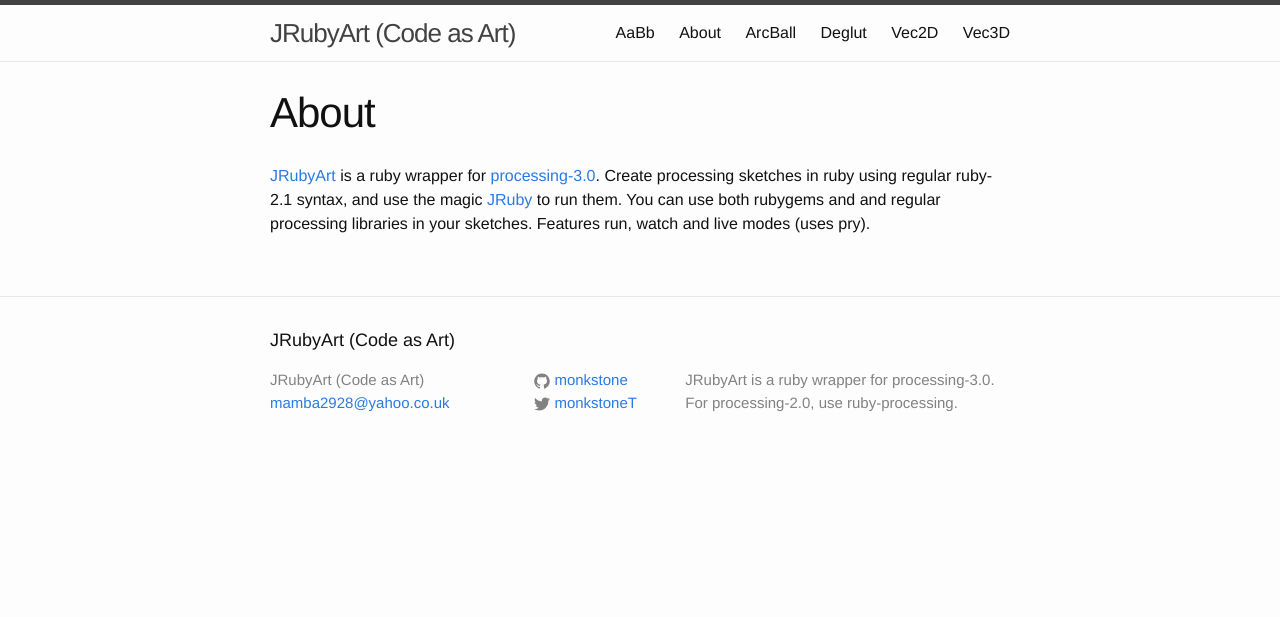
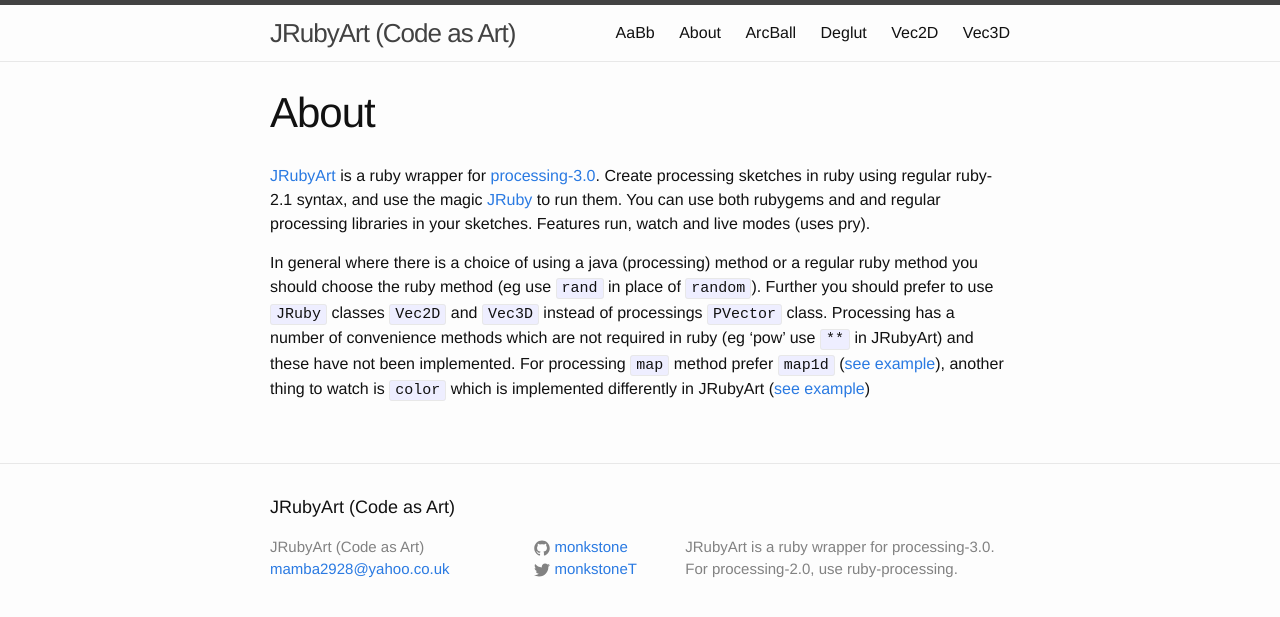
Before and after one commit to ruby-processing/ruby-processing.github.io, a Jekyll site: the page built from about.md, in a window 1280 px wide. Shown: the top 617 px of the page. Built offline with Jekyll 4.4.1, drawn with Linux system fonts in a browser that asks for light colours.

Commit message:
use rubygit add about.md!

```diff
--- a/about.md
+++ b/about.md
@@ -4,12 +4,13 @@
 permalink: /about/
 ---
 
-[JRubyArt][jruby_art] is a ruby wrapper for [processing-3.0][processing].  Create processing sketches
-  in ruby using regular ruby-2.1 syntax, and use the magic [JRuby][jruby] to run them.
-  You can use both rubygems and and regular processing libraries in your
-  sketches. Features run, watch and live modes (uses pry).
+[JRubyArt][jruby_art] is a ruby wrapper for [processing-3.0][processing]. Create processing sketches in ruby using regular ruby-2.1 syntax, and use the magic [JRuby][jruby] to run them. You can use both rubygems and and regular processing libraries in your sketches. Features run, watch and live modes (uses pry).
+
+In general where there is a choice of using a java (processing) method or a regular ruby method you should choose the ruby method (eg use `rand` in place of `random`). Further you should prefer to use `JRuby` classes `Vec2D` and `Vec3D` instead of processings `PVector` class. Processing has a number of convenience methods which are not required in ruby (eg 'pow' use `**` in JRubyArt) and these have not been implemented. For processing `map` method prefer `map1d` ([see example][map1d]), another thing to watch is `color` which is implemented differently in JRubyArt ([see example][color])
 
 [jruby]: http://jruby.org
 [processing]: https://processing.org
 
 [jruby_art]: https://ruby-processing.github.io/index.html
+[color]: https://github.com/ruby-processing/samples4ruby-processing3/blob/master/processing_app/basics/color/creating.rb
+[map1d]: https://github.com/ruby-processing/samples4ruby-processing3/blob/master/processing_app/basics/arrays/array.rb
```
